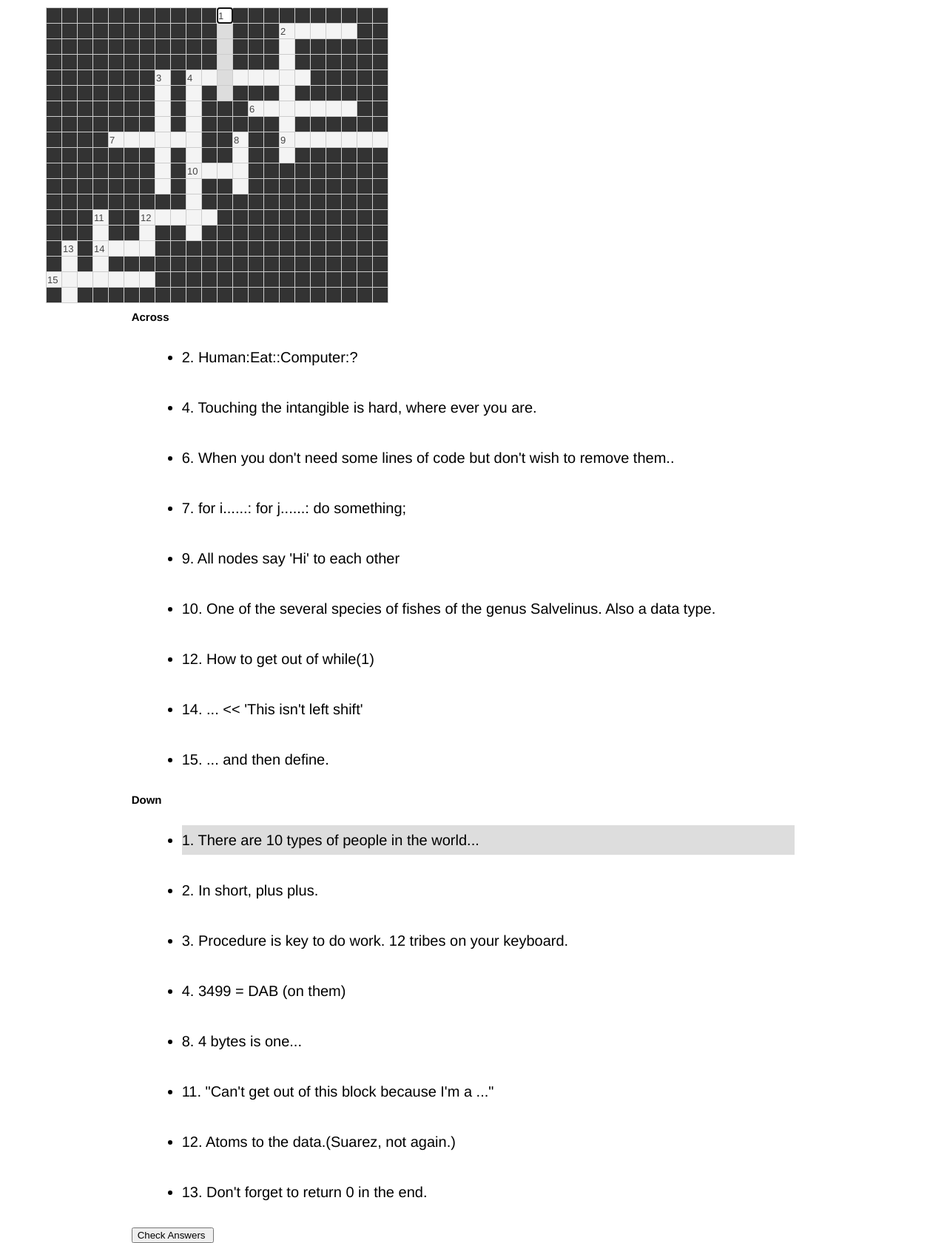
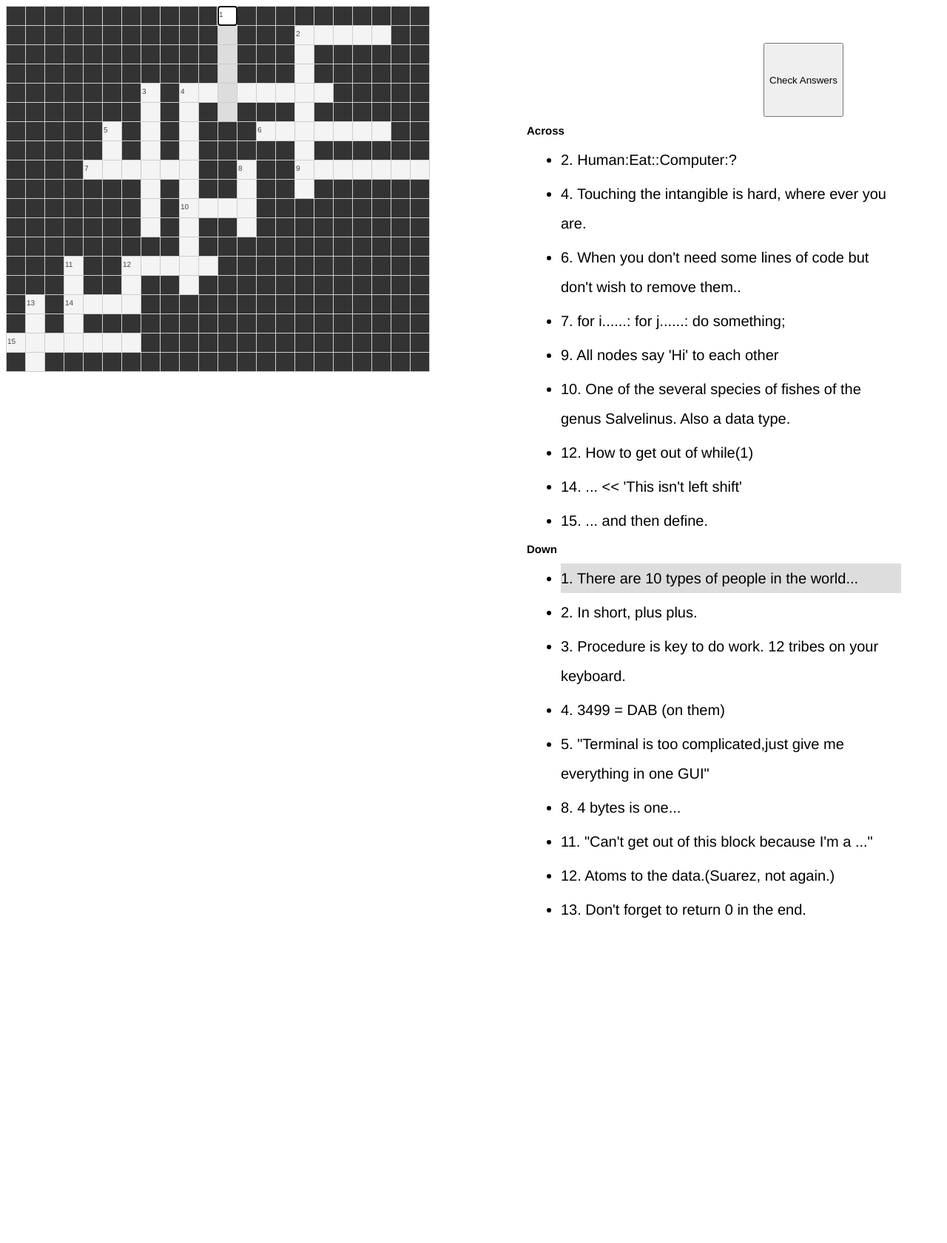
Before and after one commit to csea-nitc/threads-website, a PHP site: page /crossword.php in a window 1280 px wide. Shown: the whole page at 74% size. After the commit the page ends 1242 px from the top, so only its background shows below. Run offline with PHP 8.4, Linux system fonts and the light colour scheme.

Commit message:
crossword corrected

```diff
--- a/crossword.php
+++ b/crossword.php
@@ -21,8 +21,8 @@
 	*/
 	body {
 		font: 62.5%/1.3em Helvetica, sans-serif;
-		width: 90.3%;
-		margin: 10px auto;
+		width: 100%;
+
 	}
 		table {
 			border-collapse: collapse;
@@ -33,8 +33,8 @@
 			width: 100%;
 		}
 		table td {
-			width: 2em;
-			height: 2em;
+			width: 25px;
+			height:25px;
 			border: 1px solid #cdcdcd;
 			padding: 0;
 			margin: 0;
@@ -48,7 +48,7 @@
 			padding: 0em;
 			border: none;
 			text-align: center;
-			font-size: 1.5em;
+			font-size: 2em;
 			color: #666;
 			background-color: #f4f4f4;
 		}
@@ -59,7 +59,7 @@
 
 		td span {
 			color: #444;
-			font-size: 1.3em;
+			font-size: 1em;
 			position: absolute;
 			top: 3.8px;
 			left: 1px;
@@ -80,20 +80,20 @@
 		}
 
 		#puzzle-wrapper {
-
-			width: 100%;
-			margin-right: 3%;
+			 float:left;
+			width: 50%;
+			margin-left: 0%;
 		}
 		#puzzle-clues {
 			float: left;
-			width: 80%;
-			margin-left:10%;
-			margin-right:10%;
+			width: 40%;
+			margin-left:5%
+
 }
 
 		#puzzle-clues li{
 			font-size: 2em;
-			margin: 1.4em;
+			margin: 0.3em;
 			line-height: 2em;
 		}
 
--- a/crosswordchecker.php
+++ b/crosswordchecker.php
@@ -1,8 +1,9 @@
 <?php
 $ans=$_POST["ans"];
 
+$ans=strtolower($ans);
 //add answer here
-if($ans=="biinputnnacfhardwarueyenxcommentcaenestedwnetworkieotocharnidmlbreakoilncoutzadeclarec")
+if($ans=="biinputnnacfhardwareueyeinxcommentdcaenestedwnetworkieotocharnidmlbreakolncoutzadeclarec")
 
 
 {echo "correct";}
--- a/js/crossword.js
+++ b/js/crossword.js
@@ -8,7 +8,7 @@
 
 			// append clues markup after puzzle wrapper div
 			// This should be moved into a configuration object
-			this.after('<div id="puzzle-clues"><h2>Across</h2><ul id="across"></ul><h2>Down</h2><ul id="down"></ul><input type="submit" onclick="return submit();" value="Check Answers "> </input></div>');
+			this.after('<input type="submit" style="margin-left:30%;margin-top:50px;height:100px;" onclick="return submit();" value="Check Answers" ></input><div id="puzzle-clues"><h2>Across</h2><ul id="across"></ul><h2>Down</h2><ul id="down"></ul></div>');
 
 			// initialize some variables
 			var tbl = ['<table id="puzzle">'],
--- a/js/script.js
+++ b/js/script.js
@@ -20,7 +20,23 @@
 					startx: 10,
 					starty: 5
 				},
-				{
+
+
+
+{
+clue: '"Terminal is too complicated,just give me everything in one GUI"',
+answer:'ccc',
+position:5,
+orientation:"down",
+startx:6,
+starty:7
+
+
+
+}
+,
+
+{
 					clue: "When you don't need some lines of code but don't wish to remove them..",
 					answer: "ccccccc",
 					position: 6,
```
Also changed, not shown: 4 other files.
